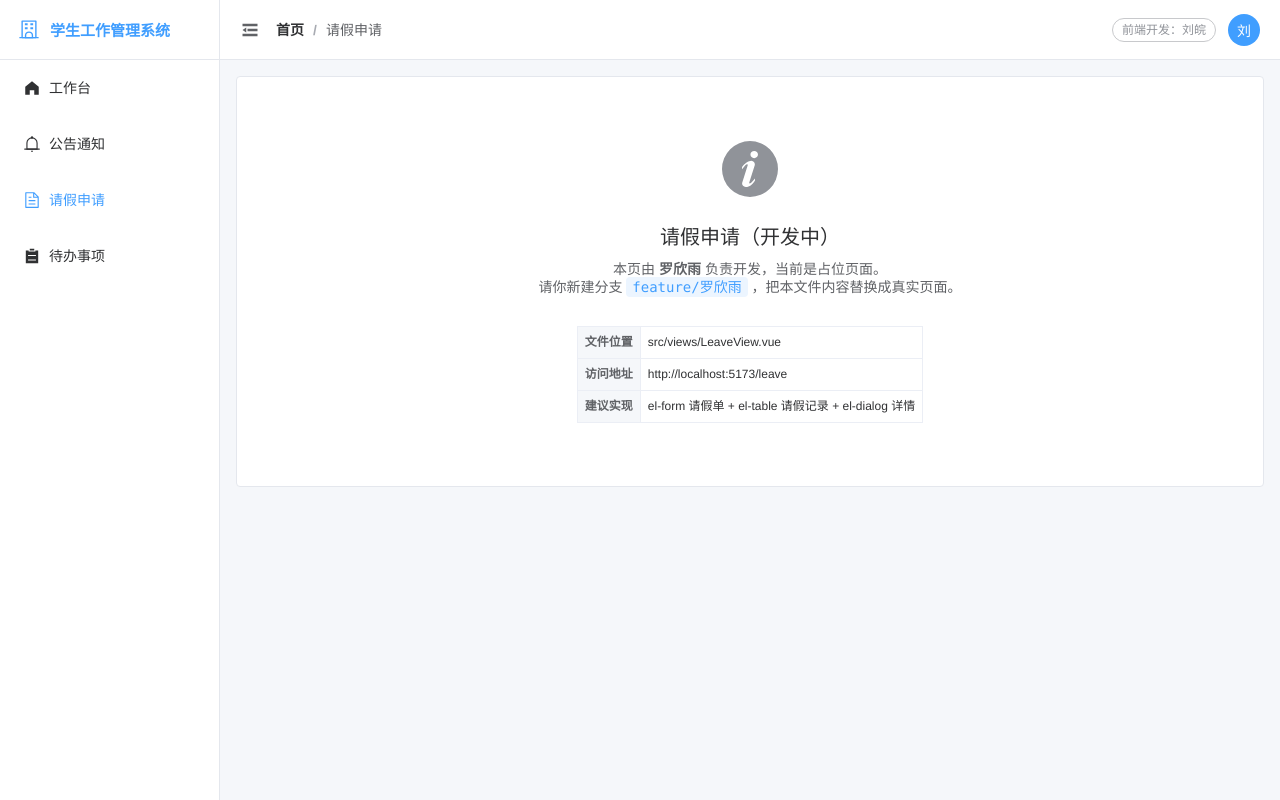
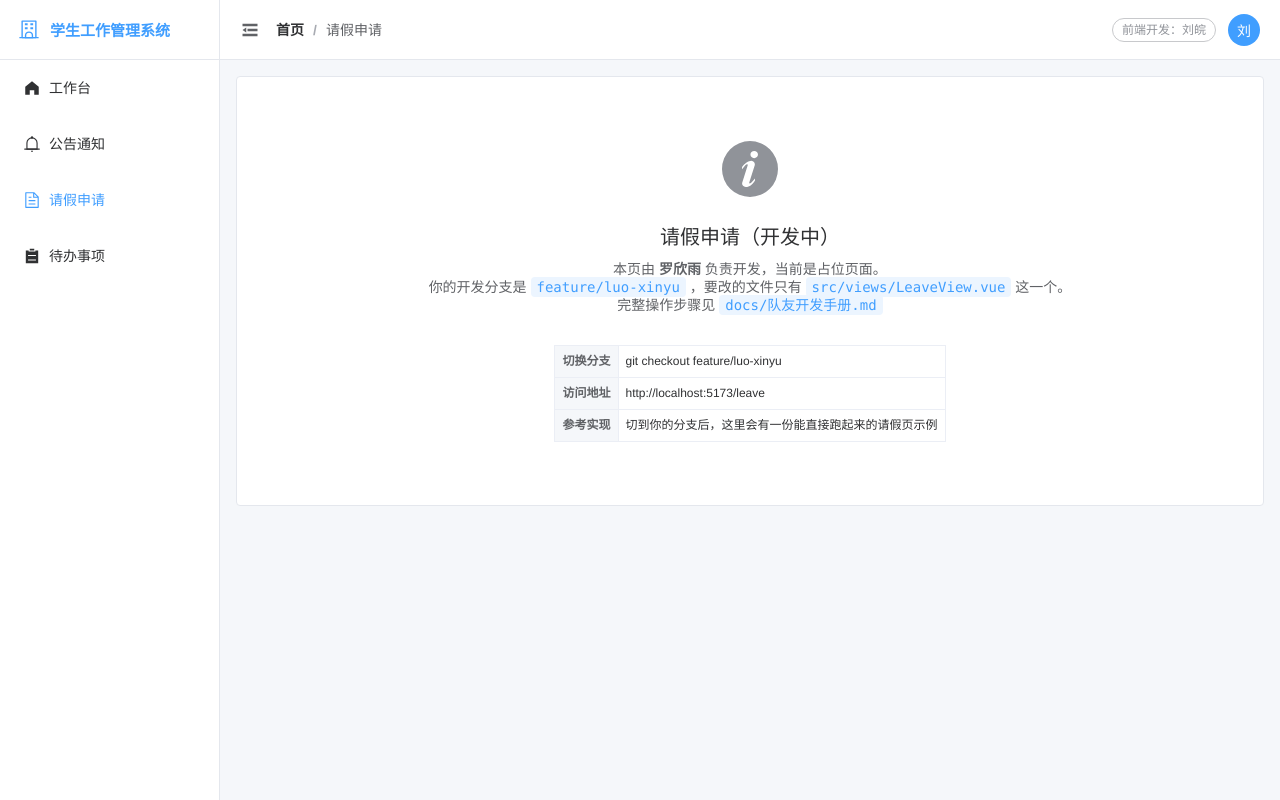
Before and after one commit to stttop23/zuoye, a Vue app: page /leave in a window 1280 px wide. Built offline with nearby package versions, Linux system fonts and the light colour scheme.

Commit message:
docs: 新增队友开发手册，统一分支命名为拼音

```diff
--- a/src/views/LeaveView.vue
+++ b/src/views/LeaveView.vue
@@ -9,20 +9,28 @@
             负责开发，当前是占位页面。
           </p>
           <p>
-            请你新建分支
-            <code>feature/罗欣雨</code>
-            ，把本文件内容替换成真实页面。
+            你的开发分支是
+            <code>feature/luo-xinyu</code>
+            ，要改的文件只有
+            <code>src/views/LeaveView.vue</code>
+            这一个。
+          </p>
+          <p>
+            完整操作步骤见
+            <code>docs/队友开发手册.md</code>
           </p>
         </template>
 
         <template #extra>
           <el-descriptions :column="1" border size="small" class="tip">
-            <el-descriptions-item label="文件位置">src/views/LeaveView.vue</el-descriptions-item>
+            <el-descriptions-item label="切换分支">
+              git checkout feature/luo-xinyu
+            </el-descriptions-item>
             <el-descriptions-item label="访问地址">
               http://localhost:5173/leave
             </el-descriptions-item>
-            <el-descriptions-item label="建议实现">
-              el-form 请假单 + el-table 请假记录 + el-dialog 详情
+            <el-descriptions-item label="参考实现">
+              切到你的分支后，这里会有一份能直接跑起来的请假页示例
             </el-descriptions-item>
           </el-descriptions>
         </template>
@@ -32,7 +40,8 @@
 </template>
 
 <script setup>
-// 占位页：队友开发完成后直接覆盖本文件即可，路由已配好，不需要改 router。
+// 占位页：切到 feature/luo-xinyu 分支后这里会替换成完整的请假页示例。
+// 路由已配好，不需要改 router。
 </script>
 
 <style scoped>
--- a/src/views/TodoView.vue
+++ b/src/views/TodoView.vue
@@ -9,18 +9,26 @@
             负责开发，当前是占位页面。
           </p>
           <p>
-            请你新建分支
-            <code>feature/张晶</code>
-            ，把本文件内容替换成真实页面。
+            你的开发分支是
+            <code>feature/zhang-jing</code>
+            ，要改的文件只有
+            <code>src/views/TodoView.vue</code>
+            这一个。
+          </p>
+          <p>
+            完整操作步骤见
+            <code>docs/队友开发手册.md</code>
           </p>
         </template>
 
         <template #extra>
           <el-descriptions :column="1" border size="small" class="tip">
-            <el-descriptions-item label="文件位置">src/views/TodoView.vue</el-descriptions-item>
+            <el-descriptions-item label="切换分支">
+              git checkout feature/zhang-jing
+            </el-descriptions-item>
             <el-descriptions-item label="访问地址">http://localhost:5173/todo</el-descriptions-item>
-            <el-descriptions-item label="建议实现">
-              el-checkbox 勾选完成 + el-table 列表 + 新增/删除操作
+            <el-descriptions-item label="参考实现">
+              切到你的分支后，这里会有一份能直接跑起来的待办页示例
             </el-descriptions-item>
           </el-descriptions>
         </template>
@@ -30,7 +38,8 @@
 </template>
 
 <script setup>
-// 占位页：队友开发完成后直接覆盖本文件即可，路由已配好，不需要改 router。
+// 占位页：切到 feature/zhang-jing 分支后这里会替换成完整的待办页示例。
+// 路由已配好，不需要改 router。
 </script>
 
 <style scoped>
```
Also changed, not shown: 2 other files (tests, documents, lock files or other folders).
